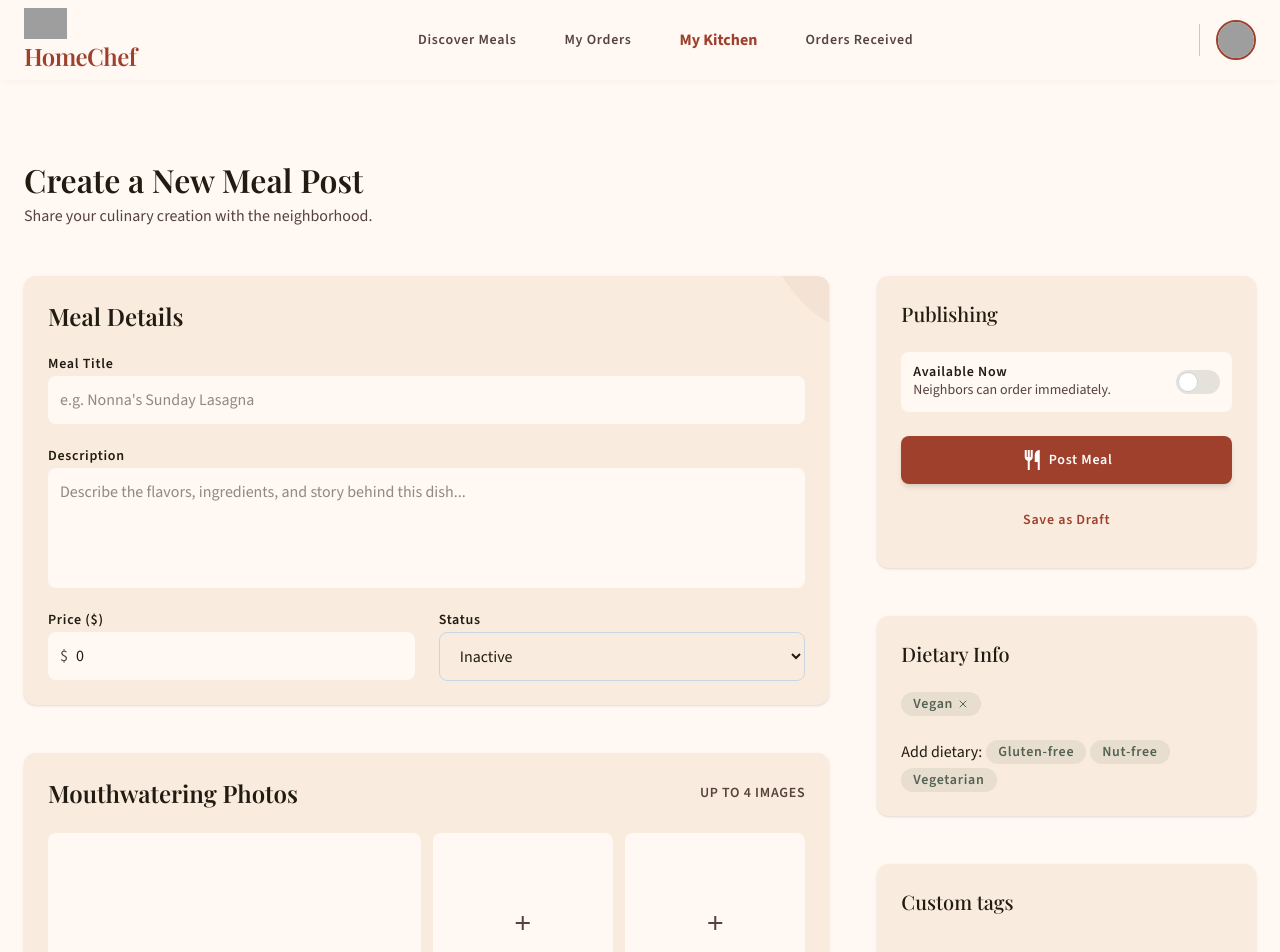
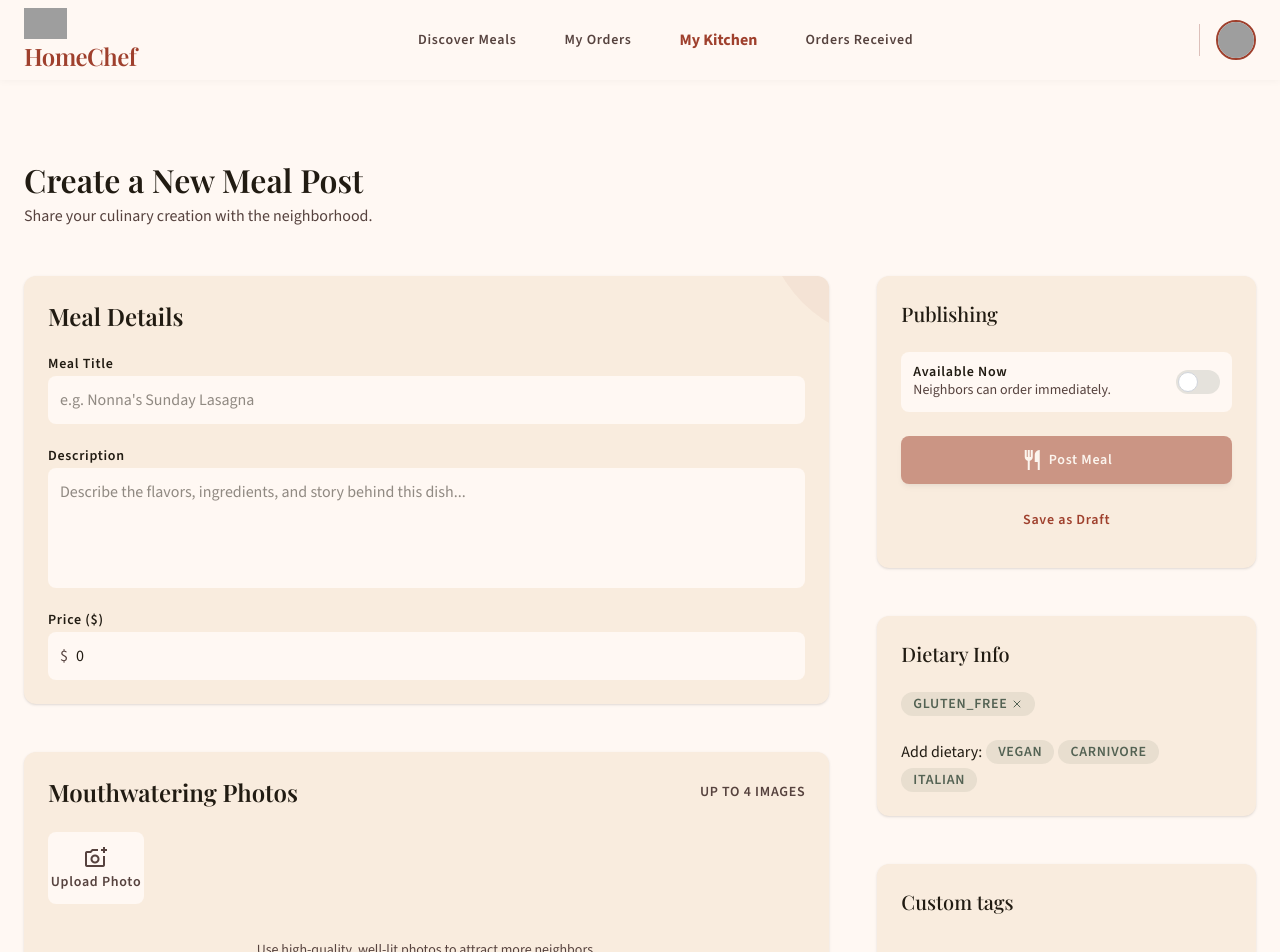
Before and after one commit to jesmarquez/quecomida, a React (Vite) app: page /vendor/meal/1 in a window 1280 px wide. Shown: the top 952 px of the page. Built offline with nearby package versions, Linux system fonts and the light colour scheme; sample sign-in values are in the browser's storage; grey boxes are pictures that could not be loaded.

Commit message:
Create meal

```diff
--- a/src/vendors/actions/create-update-meal-post.action.ts
+++ b/src/vendors/actions/create-update-meal-post.action.ts
@@ -4,7 +4,7 @@ export const createUpdateMealAction = async( formData: FormData) => {
 
   try {
 
-    const { data }  = await qcApi.post('meals', formData, {
+    const { data }  = await qcApi.post('/api/meals', formData, {
       headers: { "Content-Type" : 'multipart/form-data' }
     });
 
--- a/src/vendors/interfaces/vendor.interfaces.ts
+++ b/src/vendors/interfaces/vendor.interfaces.ts
@@ -3,11 +3,10 @@ export interface Meal {
   name: string;
   description: string;
   price: string;
-  status: Status;
+  isAvailable: boolean;
   image: string;
   dietaryTags: DietaryInfo[];
   customTasg: string[];
 }
 
-export type Status = 'Active' | 'Inactive';
-export type DietaryInfo = 'Vegetarian' | 'Vegan' | 'Gluten-free' | 'Nut-free';
+export type DietaryInfo = 'GLUTEN_FREE' | 'VEGAN' | 'CARNIVORE' | 'ITALIAN';
--- a/src/vendors/page/AddMealPage.tsx
+++ b/src/vendors/page/AddMealPage.tsx
@@ -4,40 +4,45 @@ import { useNavigate, useParams } from "react-router";
 import { useAuth } from "../../auth/store/AuthContext";
 import { useForm } from 'react-hook-form';
 import { X } from "lucide-react";
-import type { DietaryInfo, Meal } from '../interfaces/vendor.interfaces';
+import type { DietaryInfo } from '../interfaces/vendor.interfaces';
+import { createUpdateMealAction } from "../actions/create-update-meal-post.action";
+import { SpinButton } from "../../components/ui/SpinButton";
+
 
 interface MealFormValues {
   title: string;
   description: string;
   price: number;
-  status: 'Active' | 'Inactive'; // adjust to your actual status type
-  images: FileList;
+  isAvailable: boolean; // adjust to your actual status type
+  images: File[];
   dietaryTags: DietaryInfo[];
   customTags: string[];
 }
 
-const availableDietaryInfo: DietaryInfo[] = ["Gluten-free", "Nut-free", "Vegan", "Vegetarian"];
+const availableDietaryInfo: DietaryInfo[] = ["GLUTEN_FREE", "VEGAN", "CARNIVORE", "ITALIAN"];
 
 export const AddMealPage = () => {
   const { id } = useParams();
   const navigate = useNavigate();
   const { getToken} = useAuth();
-  const [isChecked, setIsChecked] = useState(false);
   const [ isNew, setIsNew ] = useState(false);
+  const [files, setFiles] = useState<File[]>([]);
 
   const { register,
           handleSubmit,
-          formState: { errors },
+          formState: { errors, isSubmitting, isValid },
           getValues,
           setValue,
           watch
         } = useForm<MealFormValues>({
+    mode: 'onTouched',
     defaultValues: {
       title: '',
       description: '',
       price: 0,
-      status: 'Inactive',
-      dietaryTags : ['Vegan'],
+      isAvailable: false,
+      images: [],
+      dietaryTags : ['GLUTEN_FREE'],
       customTags: []
     }
   });
@@ -57,17 +62,11 @@ export const AddMealPage = () => {
 
   }, [] );
 
-  const onChangeDietary = (e: ChangeEvent<HTMLInputElement>) => {
-    const newValue = e.target.checked;
-    setIsChecked(newValue);
-    console.log({ newValue });
+  useEffect(() => {
+    console.log('current error:', errors.images);
+  }, [errors.images]);
 
-    if (newValue) {
-      setValue('status', 'Active')
-    } else {
-      setValue('status', 'Inactive')
-    }
-  }
+  const previewUrls = files.map((file) => URL.createObjectURL(file));
 
   const onHandleAddTag = ( dietaryTagSelected: DietaryInfo ) => {
     const dietarySet = new Set<DietaryInfo>(getValues('dietaryTags'));
@@ -106,13 +105,16 @@ export const AddMealPage = () => {
       formData.append('price', data.price.toString());
       formData.append('dietaryTags', JSON.stringify(data.dietaryTags));
       formData.append('customTags', JSON.stringify(data.customTags));
+      formData.append('isAvailable', data.isAvailable.toString());
 
-      Array.from(data.images).forEach((file) => {
+      files.forEach((file) => {
         formData.append('images', file);
       });
 
+      const res = createUpdateMealAction(formData);
+      navigate('/vendor/dashboard');
 
-      console.log('Meal created:', res.data);
+      console.log('Meal created:', res);
     } catch (err) {
       console.error('Failed to create meal:', err);
     }
@@ -126,10 +128,15 @@ export const AddMealPage = () => {
   };
 
   const handleFileChange = ( e: React.ChangeEvent<HTMLInputElement>) => {
-    const files = e.target.files;
-    if (!files) return;
-    console.log('file change');
-    return;
+    const newFiles = e.target.files ? Array.from(e.target.files) : [];
+    const combined = [...files, ...newFiles].slice(0, 5); // enforce the 5-image max
+
+    setFiles(combined);
+    setValue('images', combined, { shouldValidate: true });
+    console.log('stored in form:', getValues('images'));
+    console.log(files);
+
+    e.target.value = '';
   };
 
     return (
@@ -226,20 +233,6 @@ export const AddMealPage = () => {
                         }
                       </div>
                     </div>
-                    <div className="flex flex-col gap-xs flex-1">
-                      <label
-                        className="font-label-md text-label-md text-on-surface"
-                        htmlFor="meal-portions"
-                        >Status</label
-                      >
-                    <select
-                      {...register("status")}
-                      className="w-full px-4 py-3 border border-slate-300 rounded-lg focus:ring-2 focus:ring-blue-500 focus:border-transparent transition-all duration-200"
-                    >
-                      <option value="Active">Active</option>
-                      <option value="Inactive">Inactive</option>
-                    </select>
-                    </div>
                   </div>
                 </div>
               </div>
@@ -251,24 +244,28 @@ export const AddMealPage = () => {
                     >Up to 4 images</span
                   >
                 </div>
-                <div className="grid grid-cols-2 sm:grid-cols-4 gap-sm">
+                <div className="flex items-center justify-between mb-md">
                   <div
-                    className="col-span-2 sm:col-span-2 aspect-[4/3] bg-surface rounded-lg flex flex-col items-center justify-center cursor-pointer hover:bg-surface-dim transition-colors group relative overflow-hidden">
+                    className="w-24 col-span-4 sm:col-span-4 aspect-4/3 bg-surface rounded-lg flex flex-col items-center justify-center cursor-pointer hover:bg-surface-dim transition-colors group relative overflow-hidden">
                     <input
                       id="images"
                       accept="image/*"
                       multiple
                       className="absolute inset-0 w-full h-full opacity-0 cursor-pointer z-10"
                       type="file"
+                      onChange={ handleFileChange }
+                    />
+
+                    {/* Hidden input — this is what RHF actually tracks for validation/submission */}
+                    <input
+                      type="hidden"
                       {...register('images', {
-                            required: "At least one image is required",
                         validate: (files) => {
                           if (!files || files.length === 0) return "At least one image is required";
                           if (files.length > 5) return "You can upload up to 5 images";
                           return true;
                         },
                       })}
-                      onChange={ handleFileChange }
                     />
                     <span
                       className="material-symbols-outlined text-4xl text-on-surface-variant mb-xs group-hover:-translate-y-1 transition-transform"
@@ -276,36 +273,26 @@ export const AddMealPage = () => {
                     >
                     <span
                       className="font-label-md text-label-md text-on-surface-variant group-hover:text-primary transition-colors"
-                      >Main Photo</span
+                      >Upload Photo</span
                     >
+                  </div>
                     {errors.images && (
                       <p className="text-red-500 text-sm mt-1">{errors.images.message}</p>
                     )}
                 </div>
-                  <div
-                    className="aspect-square bg-surface rounded-lg flex flex-col items-center justify-center cursor-pointer hover:bg-surface-dim transition-colors relative">
-                    <input
-                      accept="image/*"
-                      className="absolute inset-0 w-full h-full opacity-0 cursor-pointer z-10"
-                      type="file"
+
+                <div className="grid grid-cols-4 sm:grid-cols-4 gap-4">
+                  {
+                    previewUrls.map ((url, i) => (
+                      <div key={ i } className="aspect-square bg-surface rounded-lg flex flex-col items-center justify-center cursor-pointer hover:bg-surface-dim transition-colors relative">
+                        <img
+                          src={ url }
+                          alt={`Preview ${i + 1}`}
+                          className="rounded-lg"
                         />
-                    <span
-                      className="material-symbols-outlined text-on-surface-variant"
-                      >add</span
-                    >
                       </div>
-                  <div className="aspect-square bg-surface rounded-lg flex flex-col items-center justify-center cursor-pointer hover:bg-surface-dim transition-colors relative"
-                  >
-                    <input
-                      accept="image/*"
-                      className="absolute inset-0 w-full h-full opacity-0 cursor-pointer z-10"
-                      type="file"
-                    />
-                    <span
-                      className="material-symbols-outlined text-on-surface-variant"
-                      >add</span
-                    >
-                  </div>
+                    ))
+                  }
                 </div>
                 <p
                   className="font-body-sm text-body-sm text-on-surface-variant mt-sm text-center"
@@ -336,8 +323,8 @@ export const AddMealPage = () => {
                   </div>
                   <label className="relative inline-flex items-center cursor-pointer">
                     <input
-                      checked={ isChecked }
-                      onChange={ e => onChangeDietary(e) }
+                      id="isAvailable"
+                      {...register("isAvailable")}
                       className="sr-only peer"
                       type="checkbox"
                       value=""
@@ -348,11 +335,28 @@ export const AddMealPage = () => {
                   </label>
                 </div>
                 <div className="flex flex-col gap-sm">
-                  <button className="w-full h-12 bg-primary text-on-primary font-label-md text-label-md rounded-lg hover:bg-primary-container hover:text-on-primary-container transition-colors shadow-md hover:shadow-lg flex items-center justify-center gap-xs">
+                  <button
+                    disabled = { isSubmitting || !isValid }
+                    type="submit"
+           className={`w-full
+                      h-12
+                      bg-primary
+                      text-on-primary
+                      font-label-md
+                      text-label-md
+                      rounded-lg
+                      hover:bg-primary-container
+                      hover:text-on-primary-container
+                      transition-colors shadow-md
+                      hover:shadow-lg
+                      flex items-center justify-center gap-xs
+                      ${ isSubmitting || !isValid ? 'disabled:opacity-50' : '' }
+                      `}>
                     <span className="material-symbols-outlined text-sm">restaurant</span>
+                    { isSubmitting && <SpinButton />}
                     Post Meal
                   </button>
-                  <button className="w-full h-12 bg-transparent text-primary font-label-md text-label-md rounded-lg hover:bg-surface-dim transition-colors flex items-center justify-center">
+                  <button type="button" className="w-full h-12 bg-transparent text-primary font-label-md text-label-md rounded-lg hover:bg-surface-dim transition-colors flex items-center justify-center">
                     Save as Draft
                   </button>
                 </div>
```
Lines whose indentation alone changed are shown as unchanged.
